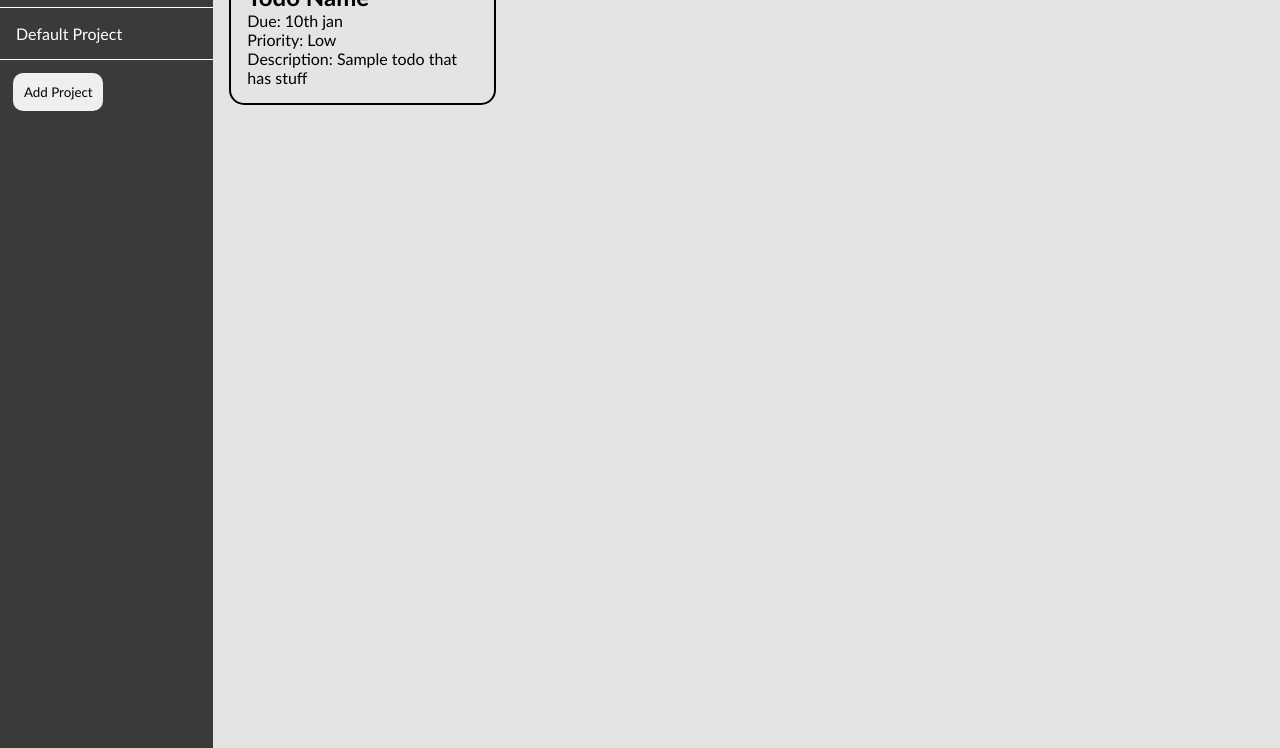
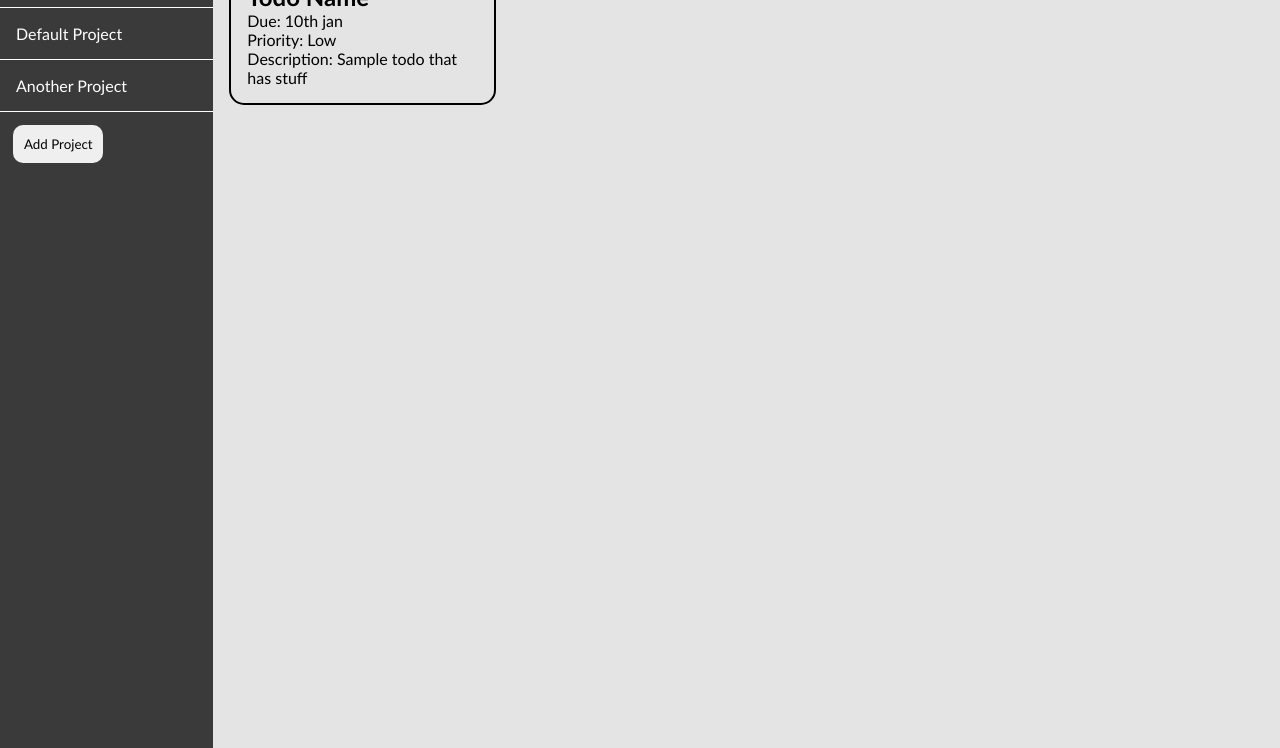
Before and after one commit to Appropriate32/Todo-List, a website built with webpack: page src/template.html in a window 1280 px wide. Both pictures are taken after a click on the button "Add Project". Shown: the part 92-840 px from the top of the page. Built offline with nearby package versions, Linux system fonts and the light colour scheme.

Commit message:
added DOM logic for new projects

```diff
--- a/src/index.js
+++ b/src/index.js
@@ -1 +1,35 @@
 import "./styles.css";
+
+class DomStuff {
+    constructor({ projectSectionSelector = ".project-section", addButtonSelector = ".add-project", buttonsSelector = ".buttons" } = {}) {
+        this.projectSection = document.querySelector(projectSectionSelector);
+        this.addButton = document.querySelector(addButtonSelector);
+        this.buttons = document.querySelector(buttonsSelector);
+        this.handleAddProject = this.handleAddProject.bind(this);
+        this.init();
+    }
+
+    init() {
+        if (this.addButton) {
+            this.addButton.addEventListener("click", this.handleAddProject);
+        }
+    }
+
+    handleAddProject() {
+        if (!this.projectSection || !this.buttons) return;
+        const projectItem = document.createElement("div");
+        projectItem.className = "project-container";
+        const projectText = document.createElement("p");
+        projectText.textContent = "Another Project";
+        projectItem.appendChild(projectText);
+        this.projectSection.insertBefore(projectItem, this.buttons);
+    }
+
+    destroy() {
+        if (this.addButton) {
+            this.addButton.removeEventListener("click", this.handleAddProject);
+        }
+    }
+}
+
+new DomStuff();
```
Also changed, not shown: src/template.html (+3 -3 lines).
